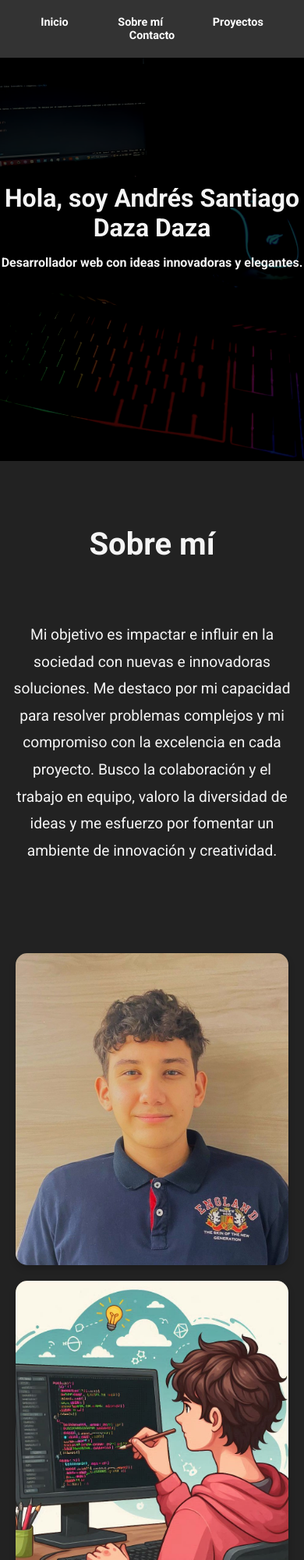
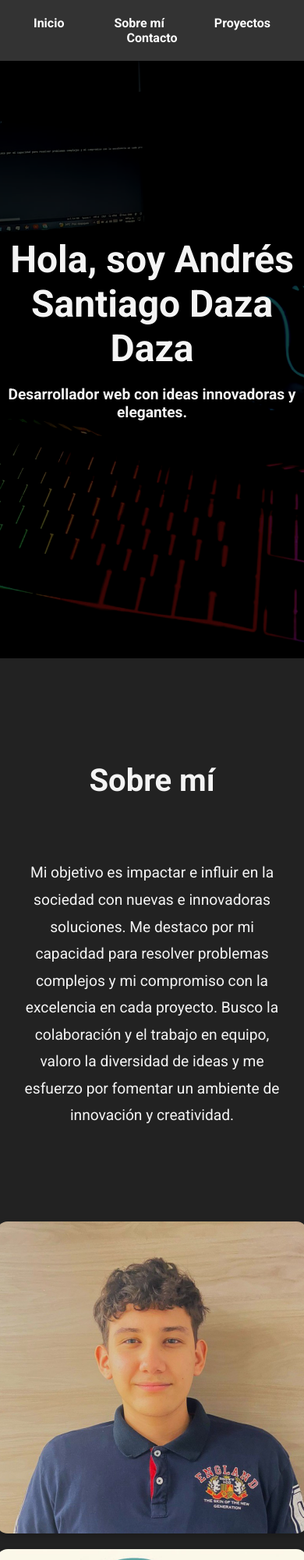
Before and after one commit to AndresDz2024/Portafolio, a plain HTML site: page index.html in a window 390 px wide. Shown: the top 2000 px of the page at 78% size. Drawn offline with Linux system fonts and the light colour scheme.

Commit message:
Revert "feat: :lipstick: Ajustes en media queries"
This reverts commit d39114596e3c6b415e1dd59707f3da69d3964cc4.

```diff
--- a/styles/styles.css
+++ b/styles/styles.css
@@ -164,7 +164,7 @@ a{
     padding: 20px;
     margin: 10px;
     text-align: center;
-    flex: 1 1 calc(25% - 40px);
+    flex: 1 1 calc(25% - 40px); /* Ajusta el ancho para que las tarjetas se alineen bien */
 }
 
 .skill-card h3 {
@@ -339,62 +339,3 @@ footer{
     align-items: center;
     text-align: center;
 }
-
-
-@media (max-width: 768px) {
-
-    body {
-        font-size: 90%;
-    }
-
-    .hero {
-        height: 70vh;
-    }
-
-    .hero h1 {
-        font-size: 2rem;
-    }
-
-    .hero p {
-        font-size: 1rem;
-    }
-
-    .about-section, .skills-section, .projects-section, .contact-section {
-        padding: 50px 10px;
-    }
-
-    .about-content, .skills-container, .contact-content {
-        flex-direction: column;
-        align-items: center;
-    }
-
-    .skill-card {
-        flex: 1 1 100%;
-        margin: 10px 0;
-    }
-
-    .carousel {
-        height: auto;
-    }
-
-    .project-card {
-        min-width: 100%;
-        padding: 20px;
-    }
-
-    .carousel-btn {
-        font-size: 1rem;
-        padding: 5px;
-    }
-}
-
-img, video {
-    max-width: 100%;
-    height: auto;
-    display: block;
-}
-
-.image-frame {
-    width: 100%;
-    max-width: 400px;
-}
```
